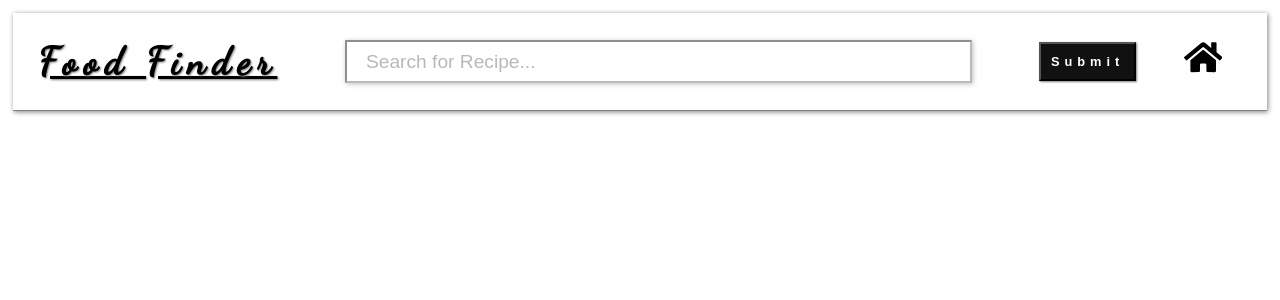
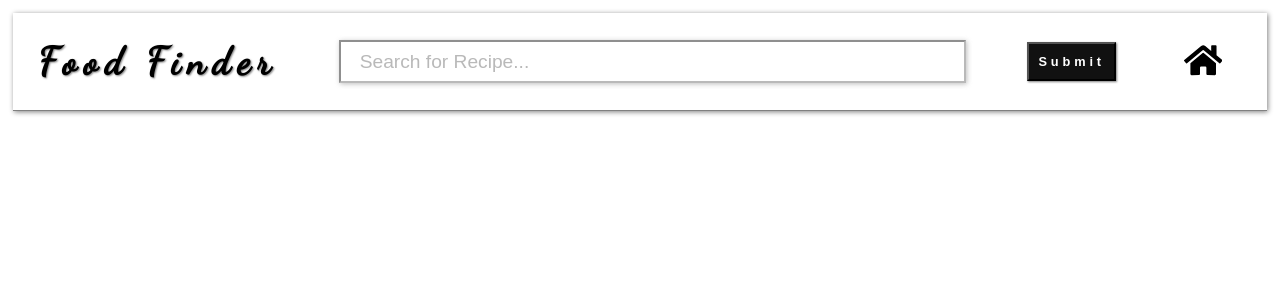
Before and after one commit to peacebonez/recipe-app, a React (Create React App) app: page / in a window 1280 px wide. Shown: the top 300 px of the page. Built offline with nearby package versions, Linux system fonts and the light colour scheme.

Commit message:
more tweaks
fade in and out of pop up

```diff
--- a/src/App.css
+++ b/src/App.css
@@ -50,7 +50,6 @@ h4 {
   font-family: "Dancing Script", cursive;
   letter-spacing: 7px;
   text-shadow: 1px 1px 2px gray;
-  text-decoration: underline;
 }
 
 .search-bar {
@@ -75,8 +74,9 @@ h4 {
 .submit-btn {
   color: #fff;
   font-weight: bold;
-  letter-spacing: 5px;
+  letter-spacing: 0.3vw;
   padding: 0.75vw;
+  margin-right: 2vw;
   font-size: 1vw;
   cursor: pointer;
   background: #111;
@@ -84,37 +84,15 @@ h4 {
   box-shadow: 1px 1px 2px gray;
 }
 
-.fave-btn {
-  font-weight: bold;
-  padding: 0.5vw;
-  font-size: 1vw;
-  margin-right: 3vw;
-  cursor: pointer;
-  background: #111;
-  outline: none;
-  box-shadow: 1px 1px 5px gray;
-}
-
-.fave-btn:hover {
-  background: rgb(41, 41, 41);
-}
-
 .submit-btn:hover {
   background: rgb(41, 41, 41);
-}
-
-.star {
-  transform: translateY(3px);
-  color: #fff;
-  display: inline;
 }
 
 .home-btn {
   font-weight: bold;
   padding: 0.5vw;
   font-size: 3vw;
-  margin-right: 3vw;
-  margin-left: -2vw;
+  margin: 0.5vw 3vw 0 -2vw;
   cursor: pointer;
   background: none;
   outline: none;
@@ -125,19 +103,9 @@ h4 {
   color: #999;
 }
 
-.fave-container {
-  position: absolute;
-  transform: translate(-11.5vw, 2vw);
-  right: 0;
-}
-
-.fave-container p {
-  transition: all 0.5s;
-}
-
 .home-container {
   position: absolute;
-  transform: translate(-4.65vw, 1.7vw);
+  transform: translate(-4.65vw, 2vw);
   right: 0;
 }
 
@@ -157,7 +125,6 @@ h4 {
 /* RECIPE CARDS */
 
 .recipe-card {
-  /* width: 20vw; */
   width: 300px;
   max-height: 44vh;
   background-image: url("https://cdn.iconscout.com/icon/premium/png-256-thumb/cooking-1562654-1324094.png");
@@ -169,7 +136,6 @@ h4 {
   transition: all 0.4s;
 
   margin: 2.5vw 1vw;
-  /* margin: 1vw; */
 }
 
 .recipe-card:hover {
@@ -228,7 +194,6 @@ h4 {
 }
 
 .card-star:hover {
-  /* color: gold; */
   transform: rotate(360deg);
 }
 
@@ -237,7 +202,7 @@ h4 {
   border: none;
   outline: none;
   cursor: pointer;
-  transition: all 0.4s;
+  transition: all 0.2s;
   transform: translateY(-5px);
 }
 
@@ -280,7 +245,7 @@ h4 {
   border-radius: 8px;
   box-shadow: 2px 2px 10px gray;
 
-  transition: all 0.4s;
+  transition: all 0.5s;
 }
 
 .popup-header-container {
--- a/src/components/RecipePage.js
+++ b/src/components/RecipePage.js
@@ -35,7 +35,10 @@ export default function RecipePage({
   return (
     <div
       className="popup-container"
-      style={{ display: isShown ? "block" : "none" }}
+      style={{
+        visibility: isShown ? "visible" : "hidden",
+        opacity: isShown ? "100%" : "0%",
+      }}
       ref={popupRef}
     >
       <div className="popup-header-container">
```
